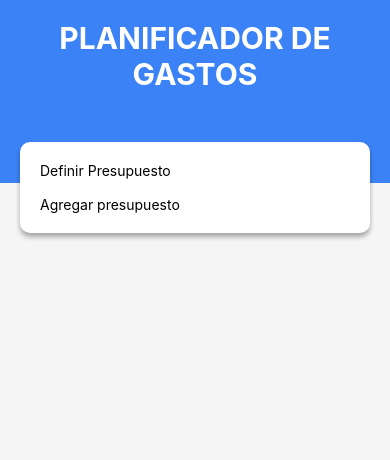
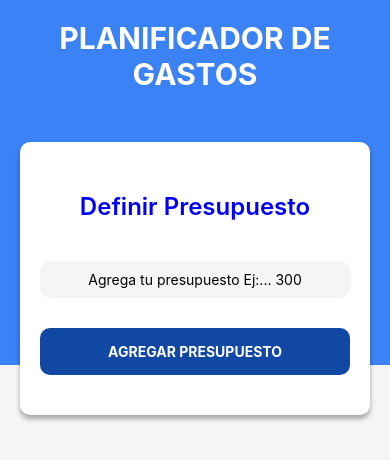
Before and after one commit to JerlibGnzlz/Planificador_native, a React Native app: screen / in a window 390 px wide. Shown: the top 460 px of the page. Built offline with nearby package versions, Linux system fonts and the light colour scheme.

Commit message:
feature style del componente nuevo presupuesto

```diff
--- a/src/components/NuevoPresupuesto.jsx
+++ b/src/components/NuevoPresupuesto.jsx
@@ -4,16 +4,19 @@ import { StyleSheet, Text, View, Pressable, TextInput } from 'react-native'
 const NuevoPresupuesto = () => {
     return (
         <View style={styles.contenedor}>
-            <Text>
+            <Text style={styles.label}>
                 Definir Presupuesto
             </Text>
 
             <TextInput
+                style={styles.input}
+                placeholder="Agrega tu presupuesto Ej:... 300"
+                keyboardType="numeric"
 
             />
 
-            <Pressable>
-                <Text>
+            <Pressable >
+                <Text style={styles.botonTexto}>
                     Agregar presupuesto
                 </Text>
             </Pressable>
@@ -36,9 +39,36 @@ const styles = StyleSheet.create({
         },
         shadowOpacity: 0.32,
         shadowRadius: 5.46,
+        elevation: 9,
+    },
+    input: {
+        backgroundColor: "#f5f5f5",
+        padding: 10,
+        borderRadius: 10,
+        textAlign: 'center',
+        marginTop: 30,
 
-        elevation: 9,
-    }
+    },
+    label: {
+        textAlign: 'center',
+        color: "blue",
+        marginBottom: 10,
+        marginTop: 30,
+        fontSize: 24,
+        fontWeight: "600"
+    },
+    botonTexto: {
+        color: "#fff",
+        textAlign: 'center',
+        marginVertical: 20,
+        backgroundColor: "#f59E0B",
+        borderRadius: 10,
+        padding: 15,
+        marginTop: 30,
+        backgroundColor: "#1048a4",
+        fontWeight: "700",
+        textTransform: 'uppercase',
+    },
 
 });
 
```
